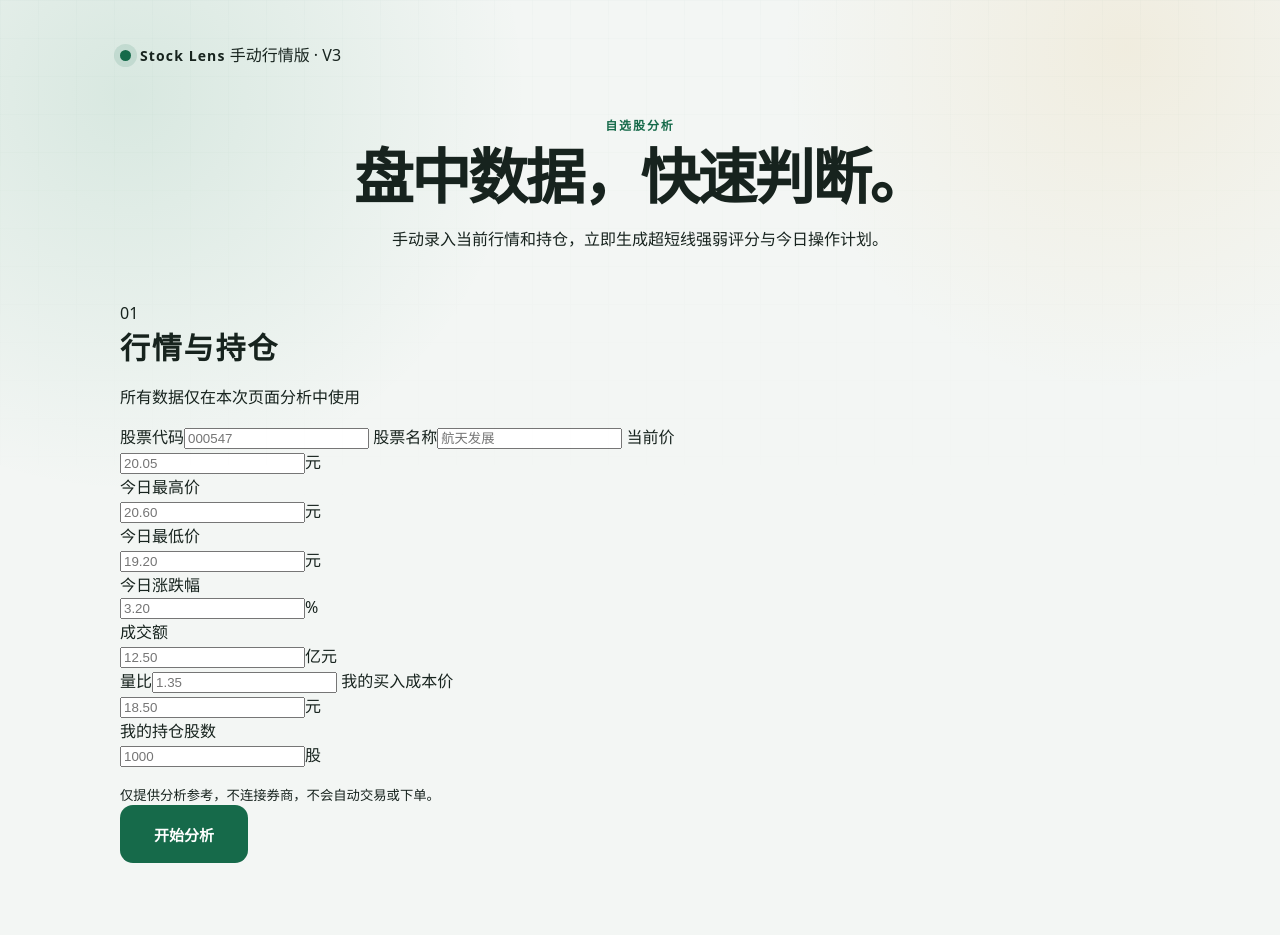
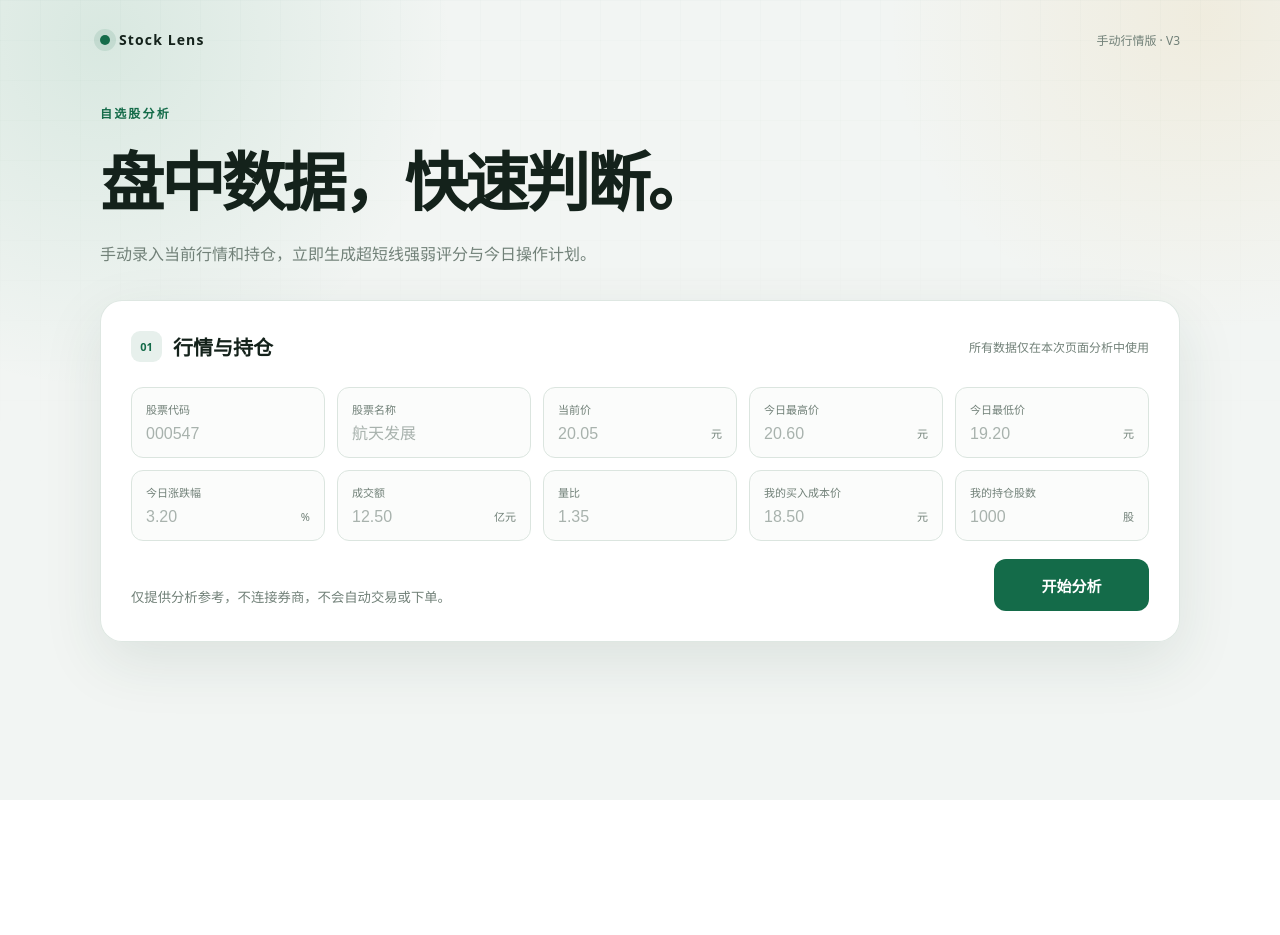
Before and after one commit to yydevil6/stock-analyzer-web, a Flask app: page / in a window 1280 px wide. After the commit the page ends 800 px from the top, so only its background shows below. Run offline with Flask 3, Linux system fonts and the light colour scheme.

Commit message:
新增自选股手动分析：static/style.css

```diff
--- a/static/style.css
+++ b/static/style.css
@@ -1,16 +1,16 @@
 :root {
-    --bg: #f3f6f4;
-    --surface: rgba(255, 255, 255, .96);
-    --ink: #17231e;
+    --bg: #f2f5f3;
+    --surface: rgba(255,255,255,.97);
+    --ink: #14221b;
     --muted: #718078;
-    --primary: #166a4a;
-    --primary-dark: #0c4e35;
-    --line: #dce6e0;
-    --profit: #d54a44;
-    --loss: #17825a;
-    --shadow: 0 24px 72px rgba(30, 66, 49, .12);
+    --primary: #146b49;
+    --primary-dark: #0b4933;
+    --line: #dbe5df;
+    --red: #d64a43;
+    --green: #16825a;
+    --amber: #c68a28;
+    --shadow: 0 20px 60px rgba(29,65,48,.1);
 }
-
 * { box-sizing: border-box; }
 html { scroll-behavior: smooth; }
 body {
@@ -18,103 +18,64 @@
     min-height: 100vh;
     color: var(--ink);
     font-family: "Microsoft YaHei", "PingFang SC", system-ui, sans-serif;
-    background:
-        radial-gradient(circle at 10% 10%, rgba(35, 137, 91, .13), transparent 28%),
-        radial-gradient(circle at 88% 5%, rgba(221, 174, 82, .13), transparent 24%),
-        var(--bg);
+    background: radial-gradient(circle at 8% 5%, rgba(33,139,91,.12), transparent 25%), radial-gradient(circle at 94% 2%, rgba(222,173,75,.12), transparent 22%), var(--bg);
 }
-body::before {
-    content: "";
-    position: fixed;
-    inset: 0;
-    pointer-events: none;
-    opacity: .2;
-    background-image: linear-gradient(rgba(22,106,74,.08) 1px, transparent 1px), linear-gradient(90deg, rgba(22,106,74,.08) 1px, transparent 1px);
-    background-size: 38px 38px;
-    mask-image: linear-gradient(to bottom, black, transparent 75%);
+body::before { content: ""; position: fixed; inset: 0; pointer-events: none; opacity: .16; background-image: linear-gradient(rgba(20,107,73,.1) 1px,transparent 1px),linear-gradient(90deg,rgba(20,107,73,.1) 1px,transparent 1px); background-size: 40px 40px; mask-image: linear-gradient(#000,transparent 70%); }
+.page-shell { position: relative; width: min(1080px,calc(100% - 32px)); margin: auto; padding: 30px 0 70px; }
+.topbar { display: flex; justify-content: space-between; align-items: center; }
+.brand { display: flex; align-items: center; gap: 9px; font-size: 14px; font-weight: 800; letter-spacing: .08em; }
+.brand-dot { width: 10px; height: 10px; border-radius: 50%; background: var(--primary); box-shadow: 0 0 0 6px rgba(20,107,73,.11); }
+.version { color: var(--muted); font-size: 12px; }
+.hero { padding: 55px 0 35px; }
+.eyebrow { margin: 0 0 10px; color: var(--primary); font-size: 12px; font-weight: 800; letter-spacing: .18em; }
+.hero h1 { margin: 0; font-family: Georgia,"Microsoft YaHei",serif; font-size: clamp(40px,6vw,64px); letter-spacing: -.05em; }
+.hero > p:last-child { margin: 16px 0 0; color: var(--muted); }
+.input-panel,.report { padding: 30px; border: 1px solid rgba(219,229,223,.9); border-radius: 22px; background: var(--surface); box-shadow: var(--shadow); }
+.section-heading { display: flex; justify-content: space-between; align-items: center; gap: 20px; margin-bottom: 25px; }
+.section-heading > div:first-child { display: flex; align-items: center; gap: 11px; }
+.section-heading > div:first-child > span { display: grid; width: 31px; height: 31px; place-items: center; border-radius: 9px; color: var(--primary); background: rgba(20,107,73,.1); font-size: 11px; font-weight: 800; }
+h2 { margin: 0; font-size: 20px; }
+.section-heading > p { margin: 0; color: var(--muted); font-size: 12px; }
+.form-grid { display: grid; grid-template-columns: repeat(5,1fr); gap: 12px; }
+.form-grid label { min-width: 0; padding: 13px 14px; border: 1px solid var(--line); border-radius: 12px; color: var(--muted); background: #fbfcfb; font-size: 11px; }
+.form-grid label:focus-within { border-color: rgba(20,107,73,.5); box-shadow: 0 0 0 3px rgba(20,107,73,.07); }
+.form-grid input { width: 100%; min-width: 0; border: 0; outline: 0; padding: 8px 0 1px; color: var(--ink); background: transparent; font-size: 16px; font-weight: 700; }
+.form-grid input::placeholder { color: #a8b2ad; font-weight: 400; }
+.with-unit { display: flex; align-items: end; gap: 5px; }
+.with-unit span { padding-bottom: 3px; white-space: nowrap; }
+.form-action { display: flex; justify-content: space-between; align-items: center; gap: 20px; margin-top: 18px; }
+#error-message { min-height: 19px; margin: 0 0 2px; color: #b83d37; font-size: 12px; }
+.form-action small { color: var(--muted); }
+button { min-width: 155px; height: 52px; border: 0; border-radius: 12px; color: white; background: var(--primary); font-size: 15px; font-weight: 800; cursor: pointer; transition: .2s; }
+button:hover { background: var(--primary-dark); transform: translateY(-1px); }
+button:disabled { opacity: .7; cursor: wait; transform: none; }
+.button-loader { display: none; width: 18px; height: 18px; margin: auto; border: 2px solid rgba(255,255,255,.35); border-top-color: white; border-radius: 50%; animation: spin .7s linear infinite; }
+button.loading .button-text { display: none; } button.loading .button-loader { display: block; }
+@keyframes spin { to { transform: rotate(360deg); } }
+.report { margin-top: 18px; animation: reveal .4s ease-out; }
+@keyframes reveal { from { opacity: 0; transform: translateY(12px); } }
+.report-heading { padding-bottom: 21px; border-bottom: 1px solid var(--line); }
+.stock-id { display: flex; align-items: baseline; gap: 10px; }
+.stock-id strong { font-size: 18px; } .stock-id small { color: var(--muted); letter-spacing: .08em; }
+.dashboard-top { display: grid; grid-template-columns: 1.65fr 1fr; gap: 13px; }
+.score-card { display: flex; align-items: center; gap: 22px; padding: 22px; border: 1px solid var(--line); border-radius: 16px; background: #fafcfb; }
+.score-ring { --score: 0deg; display: grid; flex: 0 0 112px; height: 112px; place-content: center; border-radius: 50%; text-align: center; background: radial-gradient(circle at center,#fff 58%,transparent 59%),conic-gradient(var(--primary) var(--score),#e2eae5 0); }
+.score-ring strong { font-family: Georgia,serif; font-size: 36px; line-height: 1; }.score-ring span { color: var(--muted); font-size: 11px; }
+.score-card > div:last-child > span,.profit-card > span,.metrics-grid span,.levels-grid > article > span,.plan-card > span { color: var(--muted); font-size: 11px; }
+.score-card h3 { margin: 5px 0; color: var(--primary); font-size: 23px; }.score-card p { margin: 0; color: var(--muted); font-size: 11px; line-height: 1.7; }
+.profit-card { display: flex; flex-direction: column; justify-content: center; padding: 25px; border-radius: 16px; color: white; background: var(--primary-dark); }
+.profit-card > span { color: rgba(255,255,255,.7); }.profit-card strong { margin: 10px 0 4px; font-family: Georgia,"Microsoft YaHei",serif; font-size: clamp(25px,3vw,35px); }.profit-card p { margin: 0; font-size: 18px; font-weight: 800; }
+.profit-card.profit { background: linear-gradient(125deg,#a13732,var(--red)); }.profit-card.loss { background: linear-gradient(125deg,#0b6443,var(--green)); }
+.metrics-grid { display: grid; grid-template-columns: repeat(4,1fr); gap: 10px; margin: 13px 0; }
+.metrics-grid article { padding: 18px; border: 1px solid var(--line); border-radius: 14px; }.metrics-grid strong { display: block; margin: 7px 0 3px; font-size: 20px; }.metrics-grid small { color: var(--muted); }
+.levels-grid { display: grid; grid-template-columns: 1fr 1fr; gap: 13px; }
+.levels-grid article { padding: 20px; border: 1px solid var(--line); border-radius: 15px; background: #fafcfb; }.levels-grid strong { display: block; margin: 8px 0 5px; font-size: 24px; }.levels-grid strong b { font-weight: 800; }.levels-grid p { margin: 0; color: var(--muted); font-size: 11px; }
+.plan-card { margin-top: 13px; padding: 22px; border-radius: 15px; color: #effaf4; background: var(--primary-dark); }.plan-card > span { color: #a4cbb9; }.plan-card p { margin: 8px 0 0; line-height: 1.75; }
+.position-details { margin-top: 14px; border-top: 1px solid var(--line); }.position-details summary { padding: 16px 2px 0; color: var(--primary); font-size: 12px; font-weight: 750; cursor: pointer; }
+.detail-grid { display: grid; grid-template-columns: repeat(3,1fr); gap: 8px; padding-top: 13px; }.detail-grid > span { padding: 13px; border: 1px solid var(--line); border-radius: 10px; color: var(--muted); font-size: 11px; }.detail-grid strong { display: block; margin-top: 5px; color: var(--ink); font-size: 15px; }
+@media (max-width:900px) { .form-grid { grid-template-columns: repeat(2,1fr); }.dashboard-top { grid-template-columns: 1fr; }.metrics-grid { grid-template-columns: repeat(2,1fr); } }
+@media (max-width:560px) {
+    .page-shell { width: calc(100% - 20px); padding-top: 20px; }.hero { padding: 38px 4px 26px; }.hero h1 { font-size: 39px; }.hero > p:last-child { line-height: 1.7; font-size: 13px; }
+    .input-panel,.report { padding: 20px 15px; border-radius: 18px; }.section-heading { align-items: flex-start; }.section-heading > p { display: none; }.form-grid { grid-template-columns: 1fr 1fr; gap: 8px; }.form-grid label { padding: 11px; }.form-action { align-items: stretch; flex-direction: column; }.form-action button { width: 100%; }.form-action small { display: block; line-height: 1.6; }
+    .report-heading { align-items: center; }.score-card { align-items: flex-start; gap: 15px; padding: 17px; }.score-ring { flex-basis: 86px; height: 86px; }.score-ring strong { font-size: 29px; }.profit-card { padding: 21px; }.metrics-grid { grid-template-columns: 1fr 1fr; }.metrics-grid article { padding: 14px 12px; }.metrics-grid strong { font-size: 17px; }.levels-grid { grid-template-columns: 1fr; }.detail-grid { grid-template-columns: 1fr 1fr; }
 }
-.page-shell { width: min(1040px, calc(100% - 32px)); margin: auto; padding: 42px 0 72px; }
-.hero { position: relative; text-align: center; padding: 20px 0 36px; }
-.brand { display: inline-flex; align-items: center; gap: 9px; font-size: 14px; font-weight: 800; letter-spacing: .08em; }
-.brand-dot { width: 11px; height: 11px; border-radius: 50%; background: var(--primary); box-shadow: 0 0 0 6px rgba(22,106,74,.12); }
-.eyebrow { margin: 30px 0 9px; color: var(--primary); font-size: 12px; font-weight: 800; letter-spacing: .16em; text-transform: uppercase; }
-h1 { max-width: 780px; margin: auto; font-family: Georgia, "Microsoft YaHei", serif; font-size: clamp(36px, 6vw, 60px); letter-spacing: -.045em; line-height: 1.12; }
-.subtitle { margin: 18px auto 28px; color: var(--muted); font-size: 16px; }
-
-.analysis-form { display: grid; grid-template-columns: 1.1fr 1fr 1fr auto; gap: 10px; align-items: end; padding: 10px; border: 1px solid var(--line); border-radius: 20px; background: var(--surface); box-shadow: 0 16px 46px rgba(30,66,49,.1); text-align: left; }
-.input-group { min-width: 0; padding: 4px 12px; border-right: 1px solid var(--line); }
-.input-group label { display: block; margin-bottom: 5px; color: var(--muted); font-size: 12px; }
-.input-group input { width: 100%; min-width: 0; border: 0; outline: 0; padding: 5px 0; color: var(--ink); background: transparent; font-size: 17px; font-weight: 650; }
-.input-group input::placeholder { color: #a5b0aa; font-weight: 400; }
-.input-with-unit { display: flex; align-items: center; gap: 5px; }
-.input-with-unit span { color: var(--muted); font-size: 13px; }
-button { height: 58px; min-width: 128px; border: 0; border-radius: 13px; padding: 0 20px; color: white; background: var(--primary); font-size: 15px; font-weight: 800; cursor: pointer; transition: transform .2s, background .2s; }
-button:hover { background: var(--primary-dark); transform: translateY(-1px); }
-button:disabled { cursor: wait; opacity: .75; transform: none; }
-.button-loader { display: none; width: 18px; height: 18px; margin: auto; border: 2px solid rgba(255,255,255,.35); border-top-color: white; border-radius: 50%; animation: spin .7s linear infinite; }
-button.loading .button-text { display: none; }
-button.loading .button-loader { display: block; }
-@keyframes spin { to { transform: rotate(360deg); } }
-.error-message { min-height: 20px; margin: 11px 0 0; color: #b63d38; font-size: 13px; }
-.mock-note { margin: 3px 0 0; color: #87938d; font-size: 12px; }
-
-.report { position: relative; padding: 34px; border: 1px solid rgba(220,230,224,.95); border-radius: 26px; background: var(--surface); box-shadow: var(--shadow); animation: reveal .45s ease-out both; }
-@keyframes reveal { from { opacity: 0; transform: translateY(16px); } }
-.report-header { display: flex; justify-content: space-between; align-items: center; gap: 20px; padding-bottom: 22px; border-bottom: 1px solid var(--line); }
-.report-header .eyebrow { margin: 0 0 7px; }
-.stock-title { display: flex; align-items: center; gap: 13px; }
-h2 { margin: 0; font-family: Georgia, serif; font-size: 30px; letter-spacing: .06em; }
-#trend-badge { padding: 7px 11px; border-radius: 999px; color: var(--primary); background: rgba(22,106,74,.1); font-size: 12px; font-weight: 800; }
-.report-time { color: var(--muted); font-size: 12px; }
-.position-summary { display: grid; grid-template-columns: repeat(4, 1fr); gap: 1px; margin: 26px 0 16px; overflow: hidden; border: 1px solid var(--line); border-radius: 16px; background: var(--line); }
-.position-summary article { padding: 20px; background: white; }
-.position-summary span, .profit-panel span, .action-card p, .advice-card > span, .metrics-grid span { display: block; color: var(--muted); font-size: 12px; }
-.position-summary strong { font-size: clamp(20px, 2.5vw, 27px); }
-.position-summary small { margin-left: 4px; color: var(--muted); }
-.profit-panel { display: grid; grid-template-columns: 1fr 1fr; gap: 24px; align-items: end; padding: 24px; border-radius: 16px; color: white; background: var(--primary-dark); }
-.profit-panel div:last-child { text-align: right; }
-.profit-panel span { margin-bottom: 8px; color: rgba(255,255,255,.68); }
-.profit-panel strong { font-family: Georgia, "Microsoft YaHei", serif; font-size: clamp(26px, 4vw, 38px); }
-.profit-panel.profit { background: linear-gradient(120deg, #9f3733, var(--profit)); }
-.profit-panel.loss { background: linear-gradient(120deg, #0e6846, var(--loss)); }
-.action-grid { display: grid; grid-template-columns: 1fr 1fr; gap: 14px; margin: 16px 0; }
-.action-card { padding: 22px; border: 1px solid var(--line); border-radius: 16px; background: #fafcfb; }
-.card-heading { display: flex; align-items: center; gap: 9px; margin-bottom: 14px; font-size: 13px; font-weight: 750; }
-.card-icon { display: grid; width: 27px; height: 27px; place-items: center; border-radius: 8px; background: rgba(22,106,74,.1); color: var(--primary); }
-.action-card strong { font-size: 25px; }
-.action-card p { margin: 10px 0 0; line-height: 1.65; }
-.advice-card { padding: 22px; border-radius: 16px; color: #effaf4; background: var(--primary-dark); }
-.advice-card > span { margin-bottom: 8px; color: #9fc6b4; }
-.advice-card p { margin: 0; line-height: 1.75; }
-.market-details { margin-top: 16px; border-top: 1px solid var(--line); }
-.market-details summary { padding: 18px 2px 2px; color: var(--primary); font-size: 13px; font-weight: 750; cursor: pointer; }
-.metrics-grid { display: grid; grid-template-columns: repeat(3, 1fr); gap: 10px; padding-top: 14px; }
-.metrics-grid article { padding: 16px; border: 1px solid var(--line); border-radius: 12px; }
-.metrics-grid span { margin-bottom: 6px; }
-
-@media (max-width: 820px) {
-    .analysis-form { grid-template-columns: 1fr 1fr; }
-    .code-input { grid-column: 1 / -1; }
-    .input-group:nth-child(3) { border-right: 0; }
-    button { grid-column: 1 / -1; }
-    .position-summary { grid-template-columns: 1fr 1fr; }
-}
-@media (max-width: 560px) {
-    .page-shell { width: min(100% - 20px, 1040px); padding-top: 22px; }
-    .hero { padding-top: 10px; }
-    h1 { font-size: 37px; }
-    .subtitle { padding: 0 10px; font-size: 14px; line-height: 1.7; }
-    .analysis-form { grid-template-columns: 1fr; padding: 9px; }
-    .code-input, button { grid-column: auto; }
-    .input-group { padding: 9px 10px; border-right: 0; border-bottom: 1px solid var(--line); }
-    button { width: 100%; }
-    .report { padding: 22px 16px; border-radius: 20px; }
-    .report-time { display: none; }
-    .position-summary { grid-template-columns: 1fr 1fr; }
-    .position-summary article { padding: 16px 13px; }
-    .position-summary strong { font-size: 20px; }
-    .profit-panel { grid-template-columns: 1fr; gap: 18px; }
-    .profit-panel div:last-child { text-align: left; }
-    .action-grid { grid-template-columns: 1fr; }
-    .metrics-grid { grid-template-columns: 1fr 1fr; }
-}
```
